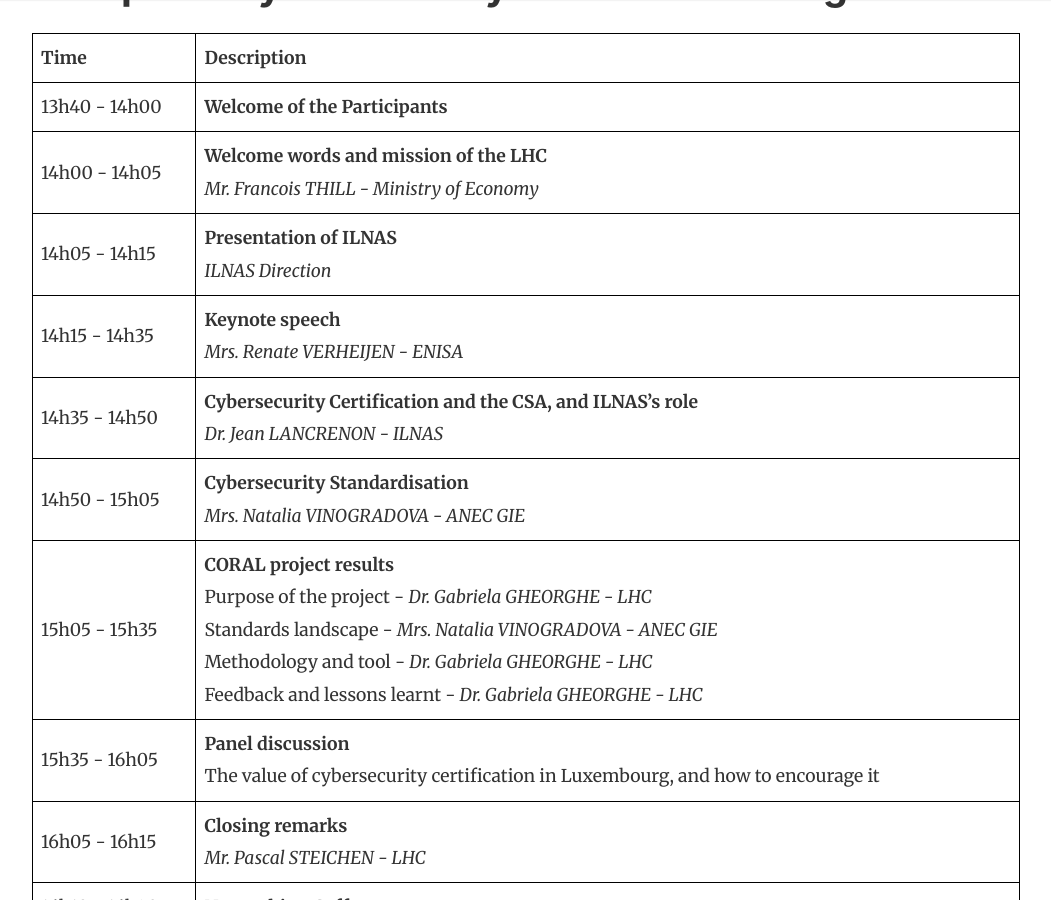
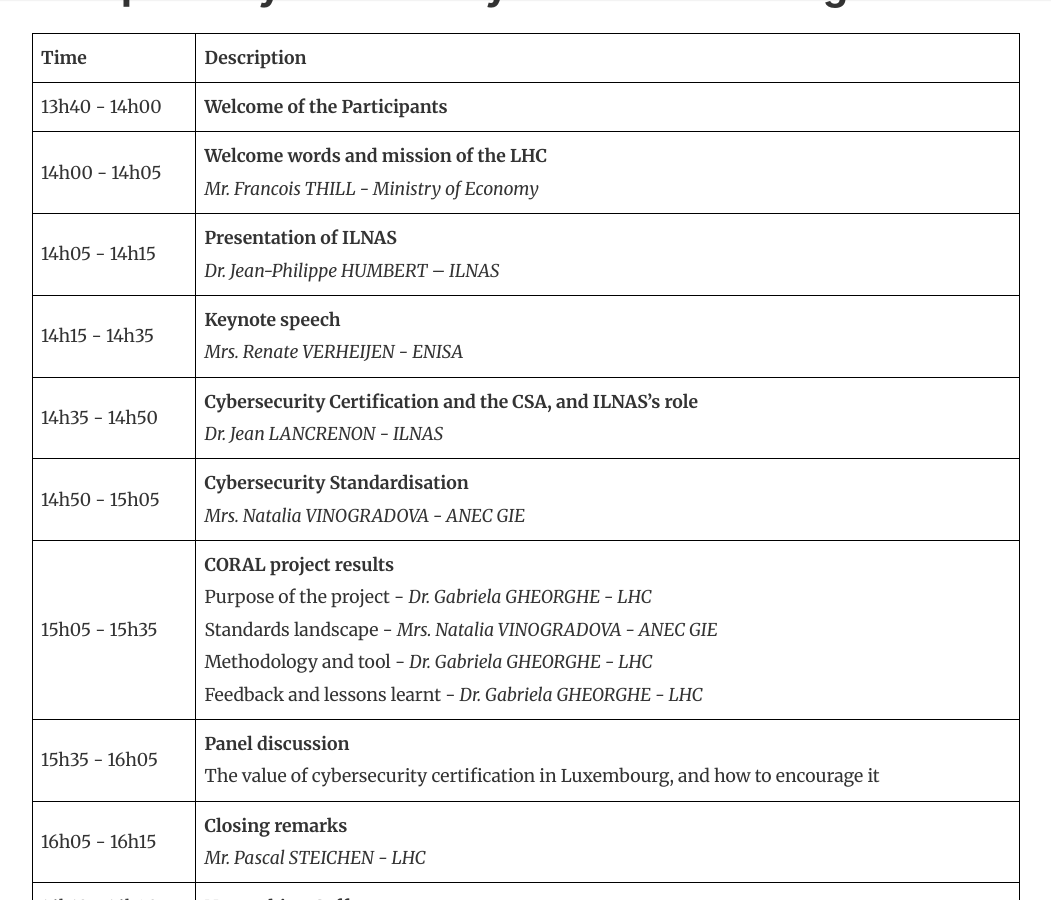
Before and after one commit to NC3-LU/coral-project, a Jekyll site: the page built from _posts/2023-09-01-CORAL-event-agenda.markdown, in a window 1280 px wide and 900 px high, scrolled down 1100 px. Shown: the whole window, without its empty margins (68-1119 px from the left). Built offline with Jekyll 4.4.1, drawn with Linux system fonts in a browser that asks for light colours; nearby versions of some CDN libraries.

Commit message:
updated the agenda

```diff
--- a/_posts/2023-09-01-CORAL-event-agenda.markdown
+++ b/_posts/2023-09-01-CORAL-event-agenda.markdown
@@ -24,7 +24,7 @@
 | :--- | :---|
 | 13h40 - 14h00 | **Welcome of the Participants** |
 | 14h00 - 14h05 | **Welcome words and mission of the LHC** <br> _Mr. Francois THILL - Ministry of Economy_ |
-| 14h05 - 14h15 | **Presentation of ILNAS** <br> _ILNAS Direction_ |
+| 14h05 - 14h15 | **Presentation of ILNAS** <br> _Dr. Jean-Philippe HUMBERT – ILNAS_ |
 | 14h15 - 14h35  |**Keynote speech** <br> _Mrs. Renate VERHEIJEN - ENISA_ |
 | 14h35 - 14h50  | **Cybersecurity Certification and the CSA, and ILNAS’s role** <br> _Dr. Jean LANCRENON - ILNAS_ |
 | 14h50 - 15h05	 | **Cybersecurity Standardisation** <br> _Mrs. Natalia VINOGRADOVA - ANEC GIE_ |
```
